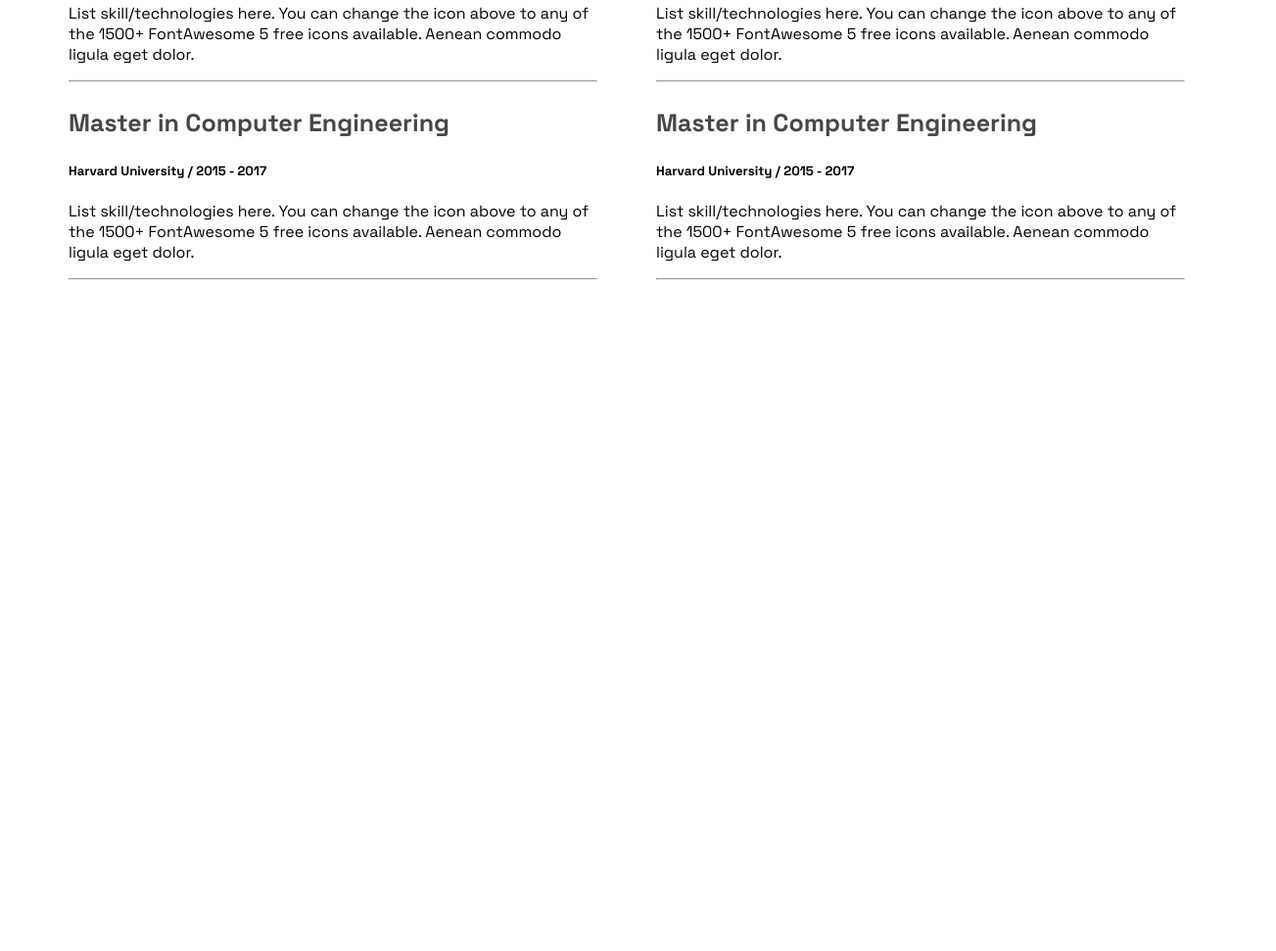
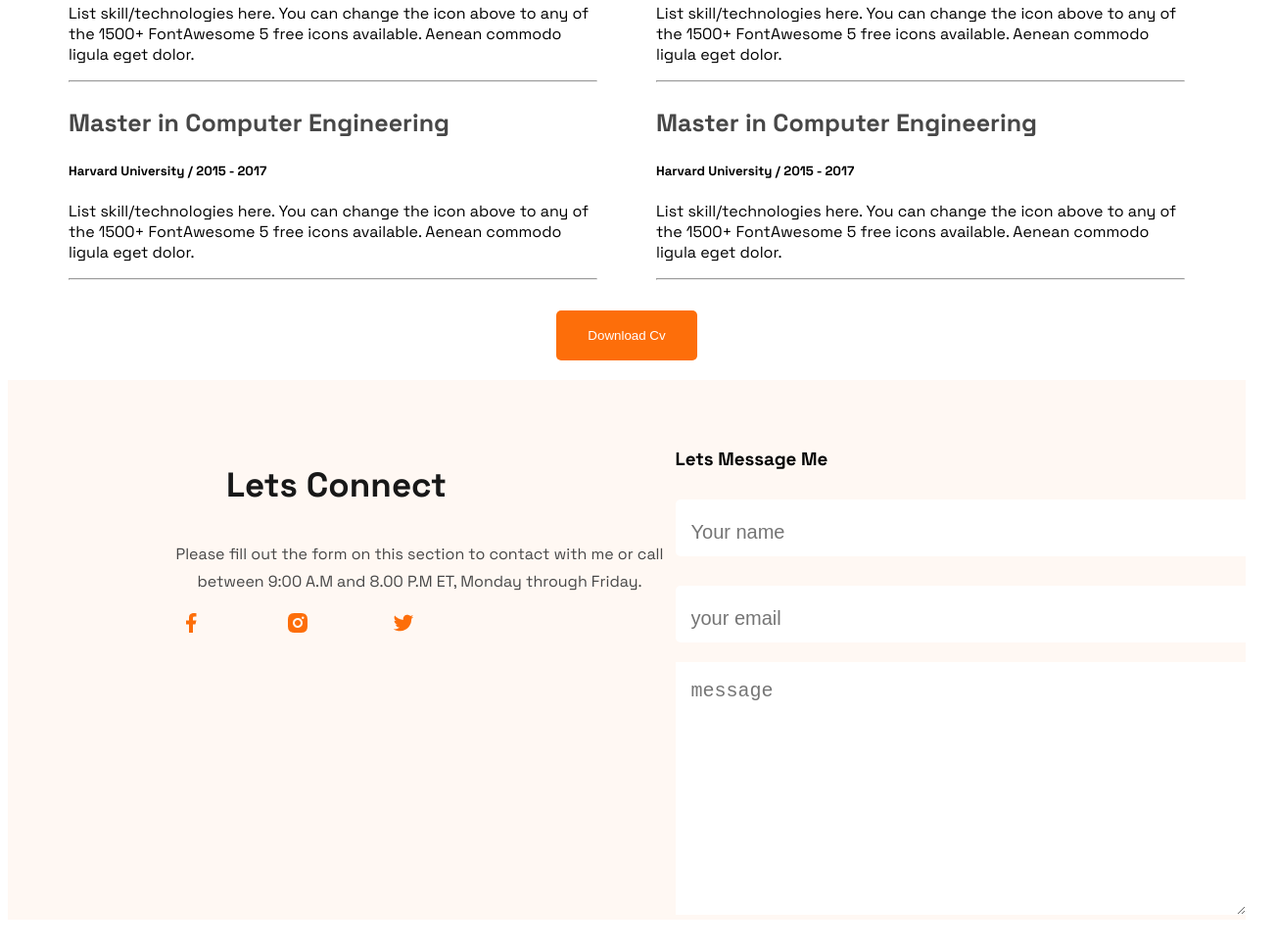
Before and after one commit to sakibhasan-24/ZeroToMinus, a plain HTML site: page index.html in a window 1280 px wide. Shown: the part 2913-3884 px from the top of the page at 98% size, 1303 px wide, since content can reach past the window. Before the commit the page ends 3218 px from the top, so only its background shows below. Drawn offline with Linux system fonts and the light colour scheme.

Commit message:
assign footer and center a button

```diff
--- a/index.html
+++ b/index.html
@@ -245,7 +245,38 @@
             </div>
           </div>
         </section>
+        <button class="nav-btn download-btn">Download Cv</button>
       </section>
     </main>
+
+    <!-- footer -->
+    <footer>
+      <section class="footer-container">
+        <section class="connection">
+          <h3 class="section-titl">Lets Connect</h3>
+          <p class="footer-text">
+            Please fill out the form on this section to contact with me or call
+            between 9:00 A.M and 8.00 P.M ET, Monday through Friday.
+          </p>
+          <div class="icon-container">
+            <img src="images/icons/facebook.png" alt="" srcset="" />
+            <img src="images/icons/insta.png" alt="" srcset="" />
+            <img src="images/icons/twitter.png" alt="" srcset="" />
+          </div>
+        </section>
+        <section class="form-section">
+          <h3 class="section-titl">Lets Message Me</h3>
+          <input type="text" name="" placeholder="Your name" />
+          <input type="email" placeholder="your email" id="" />
+          <textarea
+            name=""
+            id=""
+            cols="30"
+            placeholder="message"
+            rows="10"
+          ></textarea>
+        </section>
+      </section>
+    </footer>
   </body>
 </html>
--- a/style.css
+++ b/style.css
@@ -152,6 +152,7 @@ main {
   line-height: 28px; /* 175% */
 }
 .resume-container {
+  width: 100%;
   display: flex;
   gap: 60px;
 }
@@ -181,3 +182,58 @@ hr {
   font-weight: 800;
   font-size: 23px;
 }
+.download-btn {
+  display: block;
+  /* text-align: center; */
+  margin: 20px auto;
+}
+footer {
+  background: #fff8f3;
+  margin-bottom: 100px;
+}
+.footer-container {
+  display: flex;
+  justify-content: space-around;
+}
+.connection {
+  margin-top: 50px;
+  text-align: center;
+}
+.icon-container img {
+  margin-right: 80px;
+  cursor: pointer;
+}
+.connection h3 {
+  color: #181818;
+  text-align: center;
+  font-size: 35px;
+  font-weight: 700;
+}
+.footer-text {
+  width: 500px;
+  color: #474747;
+  font-size: 16px;
+  margin-left: 170px;
+  line-height: 28px;
+}
+.form-section {
+  margin-left: 10px;
+  margin-top: 50px;
+}
+.form-section input {
+  background-color: #fff;
+  font-size: 20px;
+  padding: 18px 190px 10px 16px;
+  height: 30px;
+  border: 0;
+  width: 70%;
+  border-radius: 5px;
+  display: block;
+  margin-top: 30px;
+  margin-bottom: 20px;
+}
+textarea {
+  padding: 18px 190px 10px 16px;
+  border: 0;
+  font-size: 20px;
+}
```
